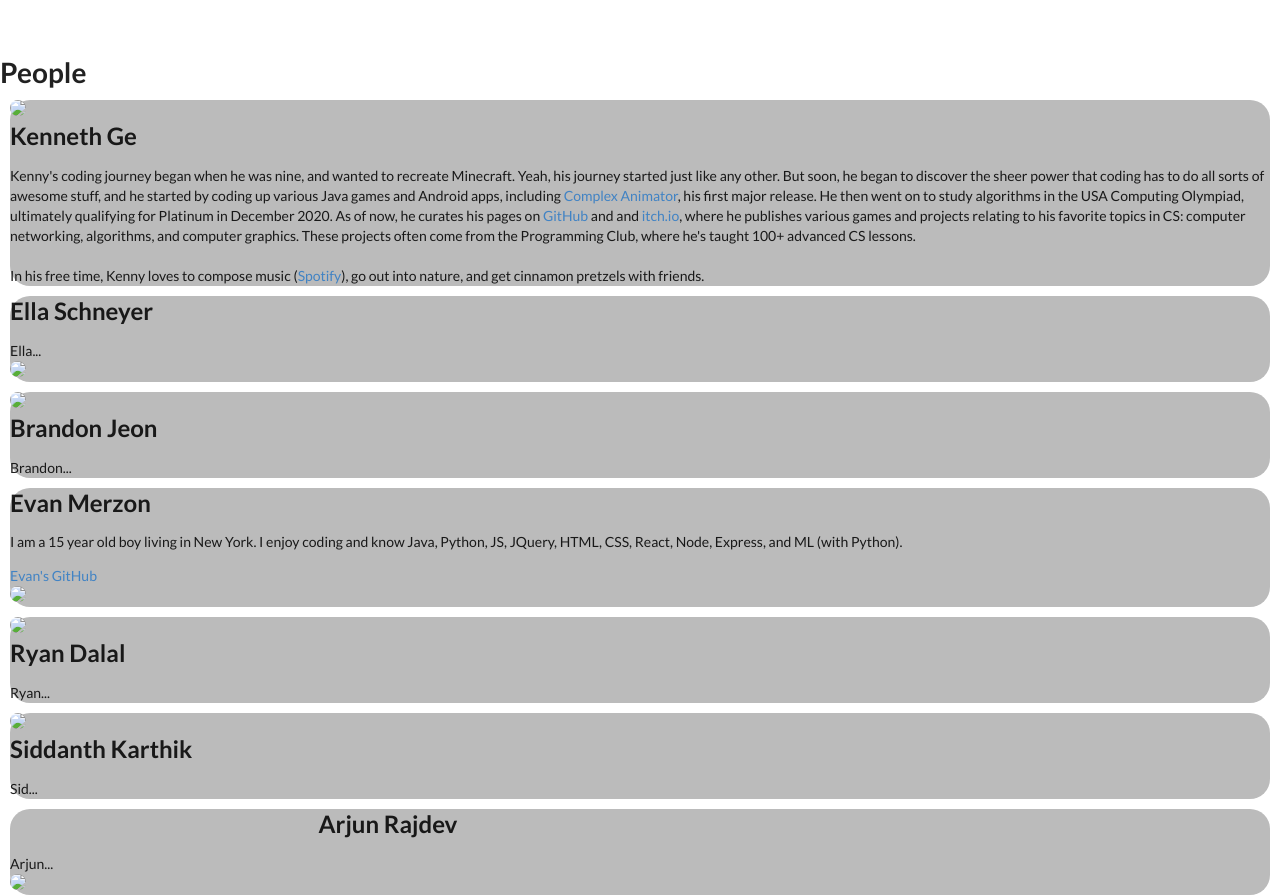
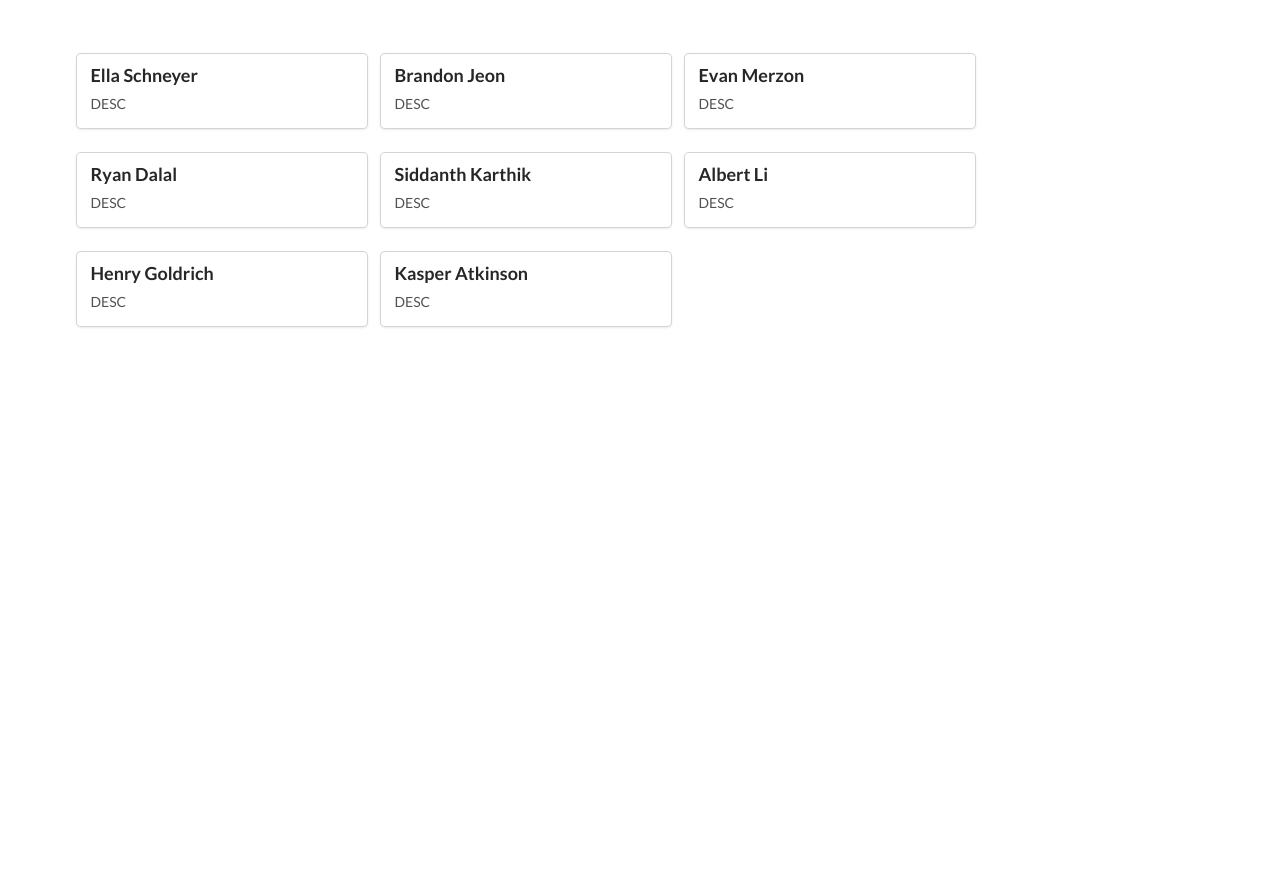
Before and after one commit to emerzon1/EdgemontProgrammingClub, a plain HTML site: page members.html in a window 1280 px wide. Shown: the part 446-1341 px from the top of the page. After the commit the page ends 800 px from the top, so only its background shows below. Drawn offline with nearby package versions, Linux system fonts and the light colour scheme.

Commit message:
9/29 club edits

```diff
--- a/css/main.css
+++ b/css/main.css
@@ -103,3 +103,8 @@
 		font-size: 0.9rem !important;
 	}
 }
+
+
+.content {
+	margin-left: 5%;
+}
--- a/members.html
+++ b/members.html
@@ -15,7 +15,7 @@
 		/>
 		<link rel="stylesheet" href="css/main.css" />
     </head>
-    <body>
+    <div>
         <div
 			style="
 				height: 7%;
@@ -39,106 +39,79 @@
 			</div>
 		</div>
         <div id="fixed-space"></div>
+
+        <div class="ui container">
+            <div class="ui cards">
+                <div class="card">
                     <div class="content">
-            <div style="display: flex; flex: 1">
-                <h1>People</h1>
-            </div>
-            <div class="person" style="background-color: #bbb; border-radius: 20px; margin: 10px;">
-                <div class="picture">
-                    <img src="images/people/kenny." />
-                </div>
-                <div class="text" style="text-align:left;">
-                    <h2>Kenneth Ge</h2>
-                    <p>
-                        Kenny's coding journey began when he was nine, and
-                        wanted to recreate Minecraft. Yeah, his journey started
-                        just like any other. But soon, he began to discover the
-                        sheer power that coding has to do all sorts of awesome
-                        stuff, and he started by coding up various Java games
-                        and Android apps, including
-                        <a
-                            href="https://play.google.com/store/apps/details?id=com.kenny.animator2&hl=en_US&gl=US"
-                            >Complex Animator</a
-                        >, his first major release. He then went on to study
-                        algorithms in the USA Computing Olympiad, ultimately
-                        qualifying for Platinum in December 2020. As of now, he
-                        curates his pages on
-                        <a href="https://github.com/kenneth-ge">GitHub</a> and
-                        and
-                        <a href="https://itch.io/profile/kenny-ge-helloworld1"
-                            >itch.io</a
-                        >, where he publishes various games and projects
-                        relating to his favorite topics in CS: computer
-                        networking, algorithms, and computer graphics. These
-                        projects often come from the Programming Club, where he's
-                        taught 100+ advanced CS lessons. <br /><br />
-                        In his free time, Kenny loves to compose music (<a
-                            href="http://spoti.fi/3jFyvf1"
-                            >Spotify</a
-                        >), go out into nature, and get cinnamon pretzels with
-                        friends.
-                    </p>
+                        <div class="header">Ella Schneyer</div>
+                        <div class="description">
+                            DESC
                         </div>
                     </div>
-            <div class="person" style="background-color: #bbb; border-radius: 20px; margin: 10px;">
-                <div class="text">
-                    <h2>Ella Schneyer</h2>
-                    <p>
-                        Ella...
-                    </p>
                 </div>
-                <div class="picture">
-                    <img src="images/people/ella." />
+
+                <div class="card">
+                    <div class="content">
+                        <div class="header">Brandon Jeon</div>
+                        <div class="description">
+                            DESC
                         </div>
                     </div>
-            <div class="person" style="background-color: #bbb; border-radius: 20px; margin: 10px;">
-                <div class="picture">
-                    <img src="images/people/Brandon." />
                 </div>
-                <div class="text">
-                    <h2>Brandon Jeon</h2>
-                    <p>Brandon...</p>
+
+                <div class="card">
+                    <div class="content">
+                        <div class="header">Evan Merzon</div>
+                        <div class="description">
+                            DESC
                         </div>
                     </div>
-            <div class="person" style="background-color: #bbb; border-radius: 20px; margin: 10px;">
-                <div class="text">
-                    <h2>Evan Merzon</h2>
-                    <p>I am a 15 year old boy living in New York. I enjoy coding and know Java, Python, JS, JQuery, HTML, CSS, React, Node, Express, and ML (with Python).</p>
-                    <a href="https://github.com/emerzon1">Evan's GitHub</a>
                 </div>
-                <div class="picture">
-                    <img src="images/people/evan." />
+
+                <div class="card">
+                    <div class="content">
+                        <div class="header">Ryan Dalal</div>
+                        <div class="description">
+                            DESC
                         </div>
                     </div>
-            <div class="person" style="background-color: #bbb; border-radius: 20px; margin: 10px;">
-                <div class="picture">
-                    <img src="images/people/ryan." />
                 </div>
-                <div class="text">
-                    <h2>Ryan Dalal</h2>
-                    <p>
-                        Ryan...
-                    </p>
+
+                <div class="card">
+                    <div class="content">
+                        <div class="header">Siddanth Karthik</div>
+                        <div class="description">
+                            DESC
                         </div>
                     </div>
-            <div class="person" style="background-color: #bbb; border-radius: 20px; margin: 10px;">
-                <div class="picture">
-                    <img src="images/people/siddanth." />
                 </div>
-                <div class="text">
-                    <h2>Siddanth Karthik</h2>
-                    <p>
-                        Sid...
-                    </p>
+
+                <div class="card">
+                    <div class="content">
+                        <div class="header">Albert Li</div>
+                        <div class="description">
+                            DESC
                         </div>
                     </div>
-            <div class="person" style="background-color: #bbb; border-radius: 20px; margin: 10px;">
-                <div class="text aboutperson">
-                    <h2>Arjun Rajdev</h2>
-                    <p>Arjun...</p>
                 </div>
-                <div class="picture">
-                    <img src="images/people/arjun." />
+
+                <div class="card">
+                    <div class="content">
+                        <div class="header">Henry Goldrich</div>
+                        <div class="description">
+                            DESC
+                        </div>
+                    </div>
+                </div>
+
+                <div class="card">
+                    <div class="content">
+                        <div class="header">Kasper Atkinson</div>
+                        <div class="description">
+                            DESC
+                        </div>
+                    </div>
                 </div>
             </div>
         </div>
```
Also changed, not shown: resources.html (+9 -3 lines). Lines whose indentation alone changed are shown as unchanged.
